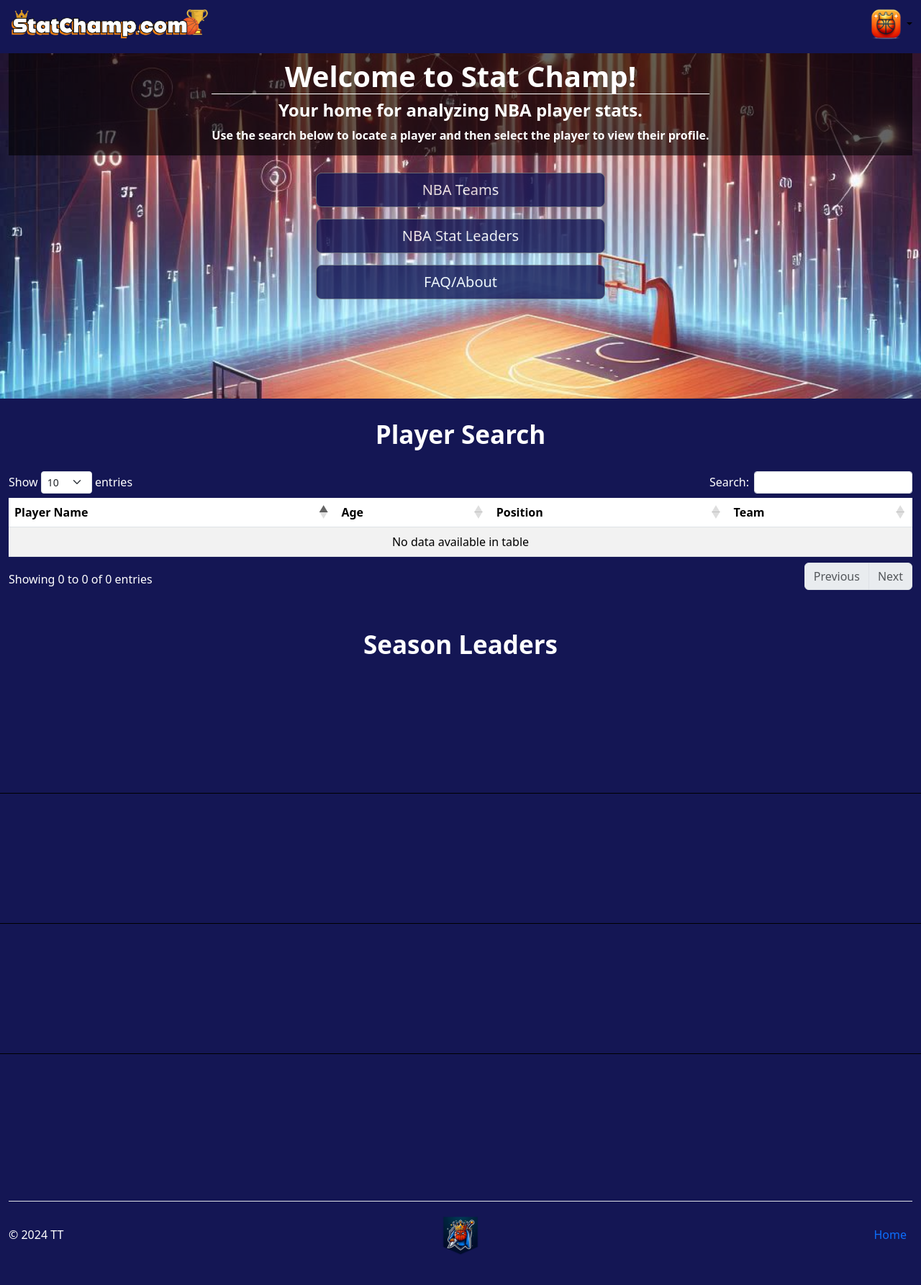
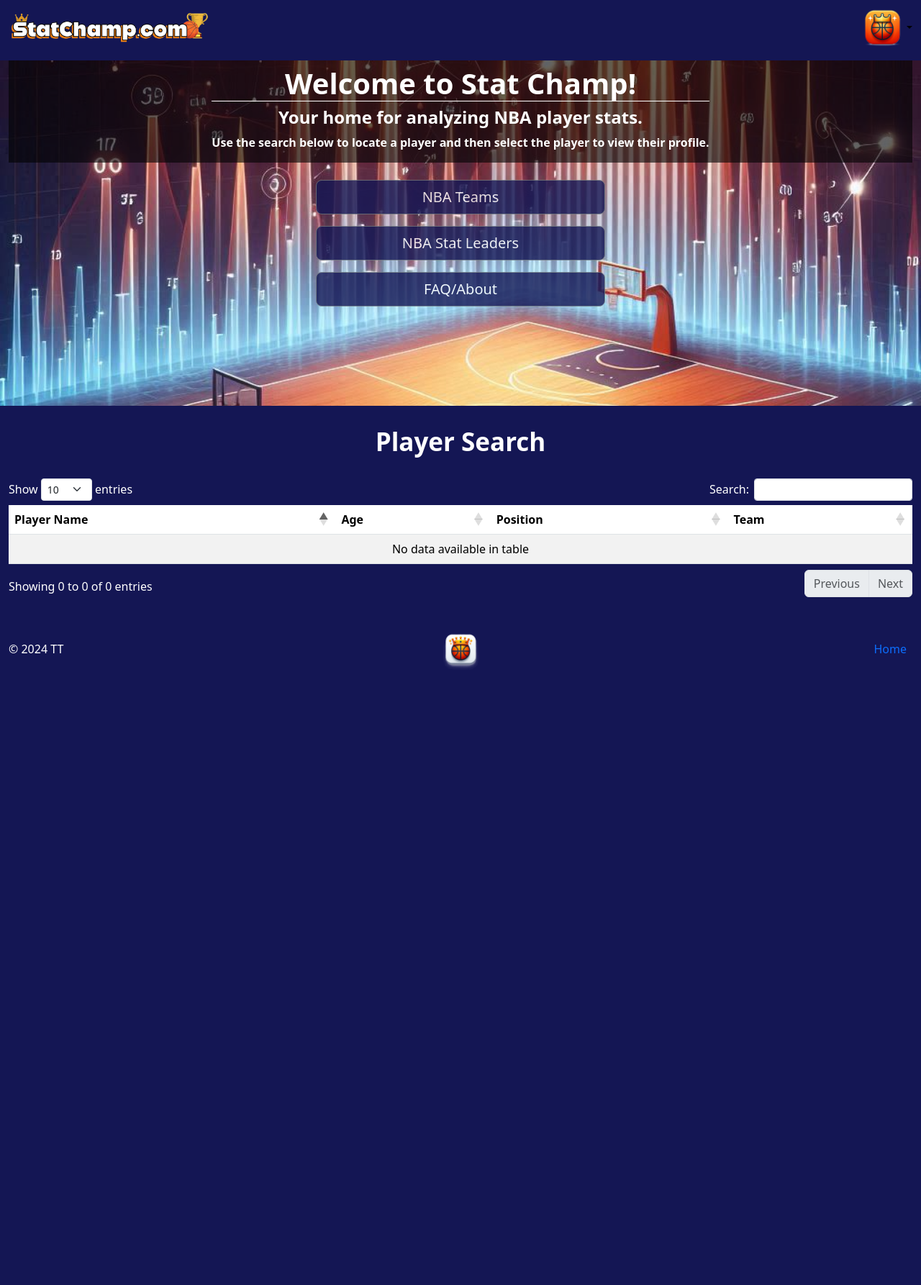
Before and after one commit to Deltron2020/CustomFantasyWebApp, a Flask app: template app/templates/FA_Home.html in a window 1280 px wide. Shown: the whole page at 72% size. After the commit the page ends 929 px from the top, so only its background shows below. Run offline with Flask 3, Linux system fonts and the light colour scheme; the template is opened without the code that fills it, so the values that code supplies are empty; a map, chart or similar area stays blank; parts of the project's set-up code (start-up, migrations or seed data) failed here and were passed over; some libraries are stand-ins or nearby versions.

Commit message:
moved charts to separate page

```diff
--- a/app/templates/FA_Home.html
+++ b/app/templates/FA_Home.html
@@ -53,7 +53,7 @@
             <div class="row">
                 <div class="d-grid gap-3 mx-auto col-lg-4 col-md-4 col-sm-2 mt-4 text-center">
                     <a href="/" class="btn btn-secondary btn-lg">NBA Teams</a>
-                    <a href="/" class="btn btn-secondary btn-lg">NBA Stat Leaders</a>
+                    <a href="/stat_leaders" class="btn btn-secondary btn-lg">NBA Stat Leaders</a>
                     <a href="/" class="btn btn-secondary btn-lg">FAQ/About</a>
                 </div>
             </div>
@@ -98,8 +98,6 @@
         </div>
     </div>
 
-    {% include 'FA_HomeCharts.html' %}
-
     <script>
       $(document).ready(function () {
         $('#player_table').DataTable();
@@ -113,11 +111,10 @@
             }).get();
 
             //alert("Your data is: " + $.trim(tableData[0]) + " , " + $.trim(tableData[1]) + " , " + $.trim(tableData[2]));
-             window.open('/player/' + $.trim(tableData[0]) + '', '_blank');
+             window.open('/player/' + $.trim(tableData[0]) + '', '_self');
 
         });
     </script>
-
 
     {% include 'footer.html' %}
 
--- a/app/templates/FA_HomeCharts.html
+++ b/app/templates/FA_HomeCharts.html
@@ -1,7 +1,27 @@
-            <div class ="container-fluid mt-4 mb-4">
+<!DOCTYPE html>
+<html lang="en">
+<head>
+    {% include 'bootstrap.html' %}
+
+    <title>Stat Champ</title>
+
+    <style>
+        .bg {
+        background-color: rgba(20,22,84,1);
+    }
+    </style>
+
+</head>
+
+<body lang="en" class="bg text-white">
+
+    {% include 'header.html' %}
+
+
+<div class ="container-fluid mt-4 mb-4">
 
                 <div class="row">
-                    <div class="col mt-4 mb-2 text-center">
+                    <div class="col mb-4 text-center">
                         <label for="pointsChart" style="font-size:35px; font-weight: 700;">Season Leaders</label>
                     </div>
                 </div>
@@ -298,5 +318,10 @@
                     </div>
                 </div>
 
+            </div>
 
-            </div>
+{% include 'footer.html' %}
+
+</body>
+
+</html>
--- a/app/templates/footer.html
+++ b/app/templates/footer.html
@@ -1,8 +1,8 @@
 <div class="container-fluid rounded-3 mt-4">
-  <footer class="d-flex flex-wrap justify-content-between align-items-center py-3 my-4 border-top" id="footer">
+  <footer class="d-flex flex-wrap justify-content-between align-items-center py-3 my-4" id="footer">
     <p class="col-md-4 mb-0">&copy; 2024 TT</p>
-    <div class="d-none d-md-block">
-      <img src="/static/logo.png" alt="Logo" width="60" height="60" class="rounded mx-auto">
+    <div class="col-4 text-center">
+      <img src="/static/white_button.png" alt="Logo" width="60" height="60" class="rounded mx-auto">
     </div>
     <ul class="nav col-md-4 justify-content-end">
       <li class="nav-item"><a href="/" class="nav-link px-2">Home</a></li>
--- a/app/templates/header.html
+++ b/app/templates/header.html
@@ -8,7 +8,7 @@
 
         <div class="dropdown align-items-center">
         <a href="#" class="d-flex align-items-center link-body-emphasis text-decoration-none dropdown-toggle show" data-bs-toggle="dropdown" aria-expanded="true">
-          <img class="rounded-3" src="/static/orange_button.png" alt="" width="50" height="auto">
+          <img src="/static/orange_button.png" alt="logo" width="60" height="60" class="rounded mx-auto">
         </a>
         <ul class="dropdown-menu text-small shadow" data-popper-placement="bottom-start" style="position: absolute; inset: 0px auto auto 0px; margin: 0px; transform: translate3d(0px, 34px, 0px);">
           <li><a class="dropdown-item active" href="#" aria-current="page">Overview</a></li>
```
Also changed, not shown: app/views.py (+8 -3 lines).
